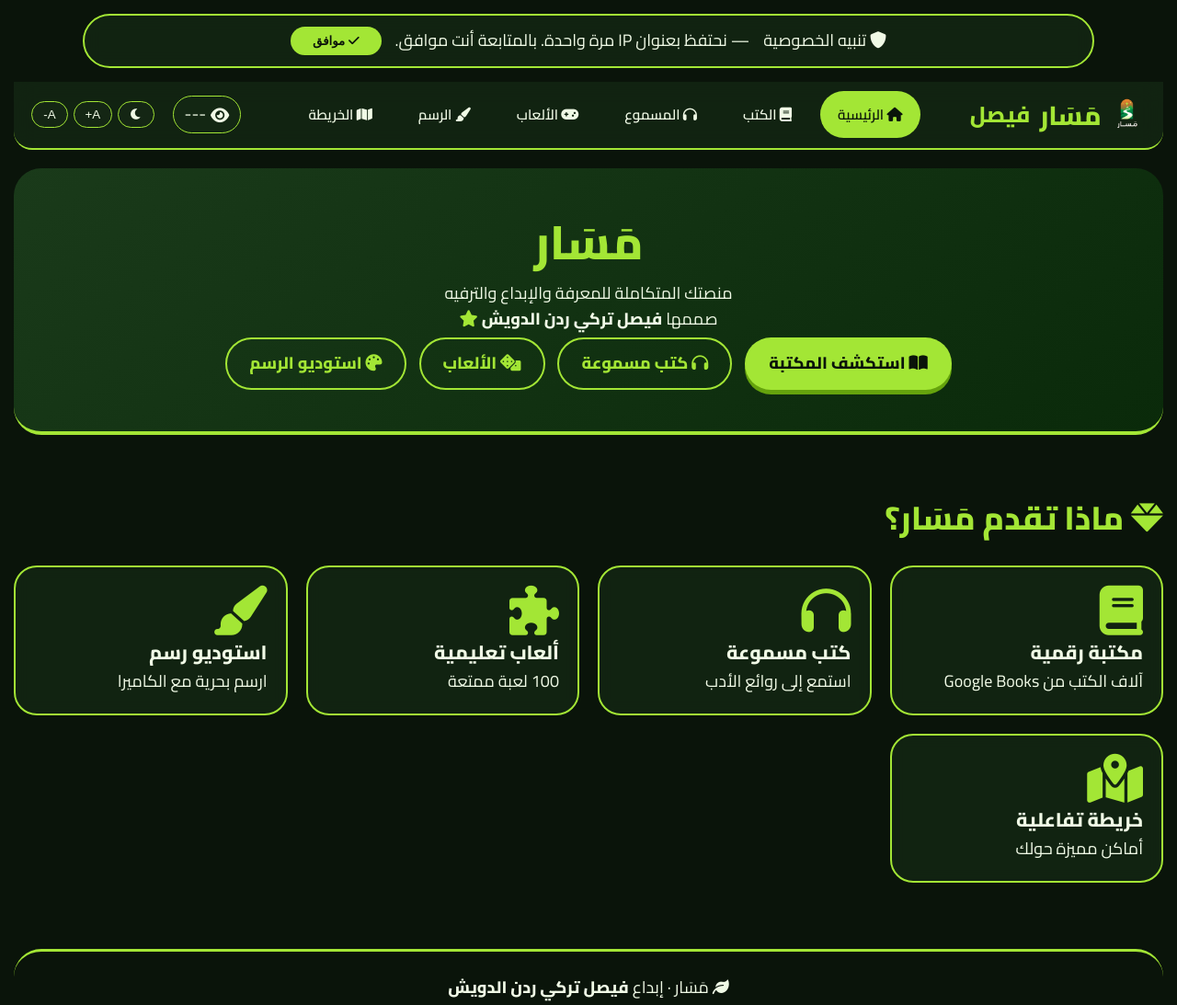
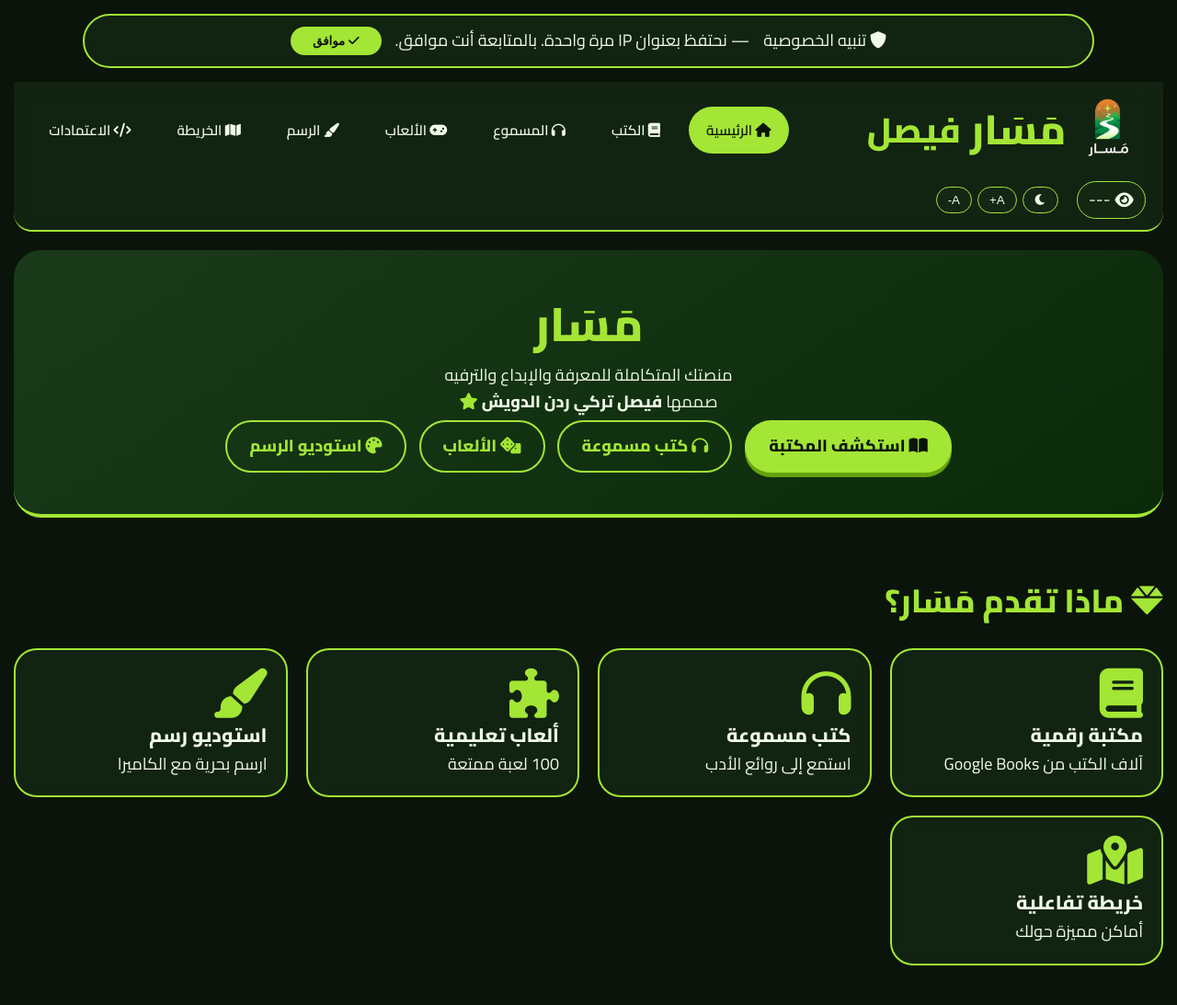
Before and after one commit to xzo-x0zxk1d/masar, a website: page public/index.html in a window 1280 px wide. Shown: the top 1093 px of the page at 92% size. Drawn offline with Linux system fonts and the light colour scheme; no server answers.

Commit message:
Update index.html

```diff
--- a/public/index.html
+++ b/public/index.html
@@ -6,6 +6,24 @@
     <title>مَسَار - الرئيسية</title>
     <link rel="stylesheet" href="https://cdnjs.cloudflare.com/ajax/libs/font-awesome/6.0.0-beta3/css/all.min.css">
     <link rel="stylesheet" href="css/style.css">
+    <style>
+        /* زيادة حجم الشعار */
+        .logo {
+            font-size: 2.4rem;
+        }
+        .school-logo {
+            height: 65px;
+            width: auto;
+        }
+        @media (min-width: 900px) {
+            .logo {
+                font-size: 2.8rem;
+            }
+            .school-logo {
+                height: 80px;
+            }
+        }
+    </style>
 </head>
 <body>
     <div class="privacy-banner" id="privacyBanner">
@@ -26,6 +44,7 @@
                 <li><a href="games.html"><i class="fas fa-gamepad"></i> الألعاب</a></li>
                 <li><a href="draw.html"><i class="fas fa-paint-brush"></i> الرسم</a></li>
                 <li><a href="map.html"><i class="fas fa-map"></i> الخريطة</a></li>
+                <li><a href="credits.html"><i class="fas fa-code"></i> الاعتمادات</a></li>
             </ul>
             <div style="display:flex; align-items:center; gap:10px;">
                 <div class="visitor-badge" id="visitorBadge">
```
